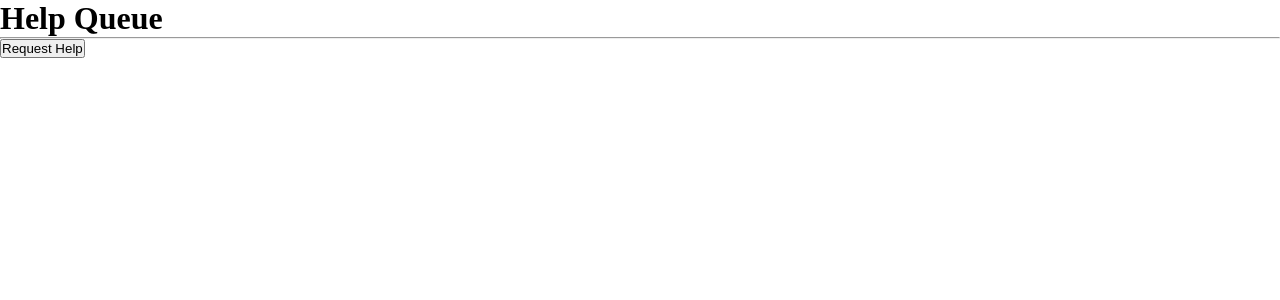
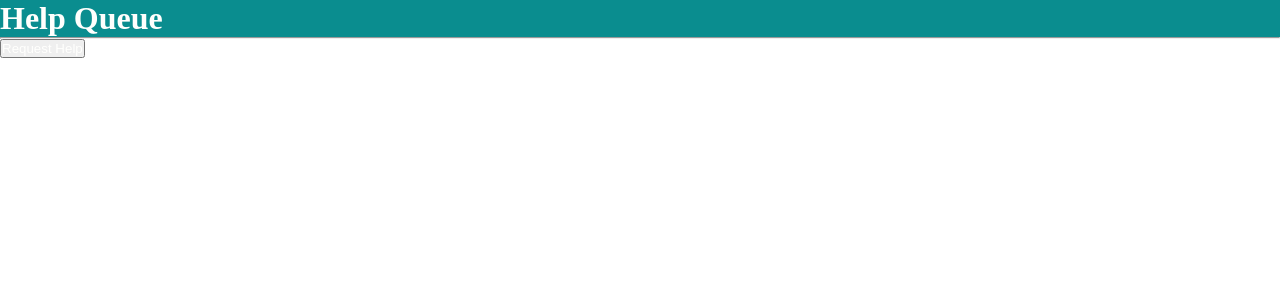
Before and after one commit to lukeephilips/react-ticketing, a React app: page / in a window 1280 px wide. Shown: the top 300 px of the page. Built offline with nearby package versions, Linux system fonts and the light colour scheme.

Commit message:
add styles to Header component

```diff
--- a/src/components/Header.jsx
+++ b/src/components/Header.jsx
@@ -1,8 +1,9 @@
 import React from "react";
+import styles from './styles/Header.css';
 
 function Header(props){
   return (
-    <div>
+    <div className = { styles.header }>
       <h1>Help Queue</h1>
     </div>
    );
--- /dev/null
+++ b/src/components/styles/Header.css
@@ -0,0 +1,7 @@
+.header {
+  background-color: #0A8D8F;
+}
+
+* {
+  color: #FFFFFD;
+}
```
